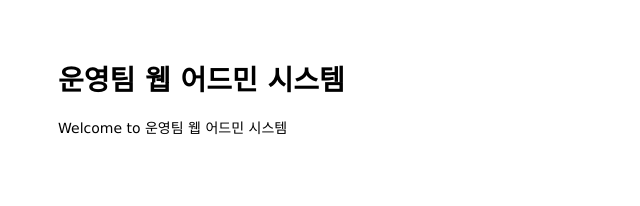
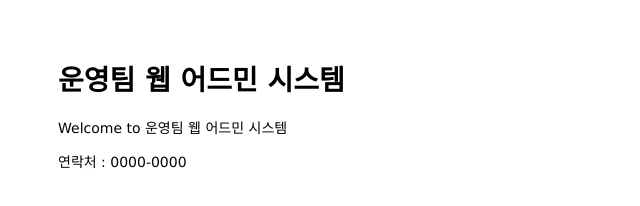
Before and after one commit to ssong933/mastering-git-github, a website: page public/index.html in a window 1280 px wide. Shown: the whole page, without its empty margins (0-640 px from the left). Drawn offline with Linux system fonts and the light colour scheme.

Commit message:
Add hotline to main page

```diff
--- a/public/index.html
+++ b/public/index.html
@@ -10,4 +10,8 @@
   <p>Welcome to 운영팀 웹 어드민 시스템</p>
 </body>
 
+<footer>
+  <p>연락처 : 0000-0000</p>
+</footer>
+
 </html>
```
